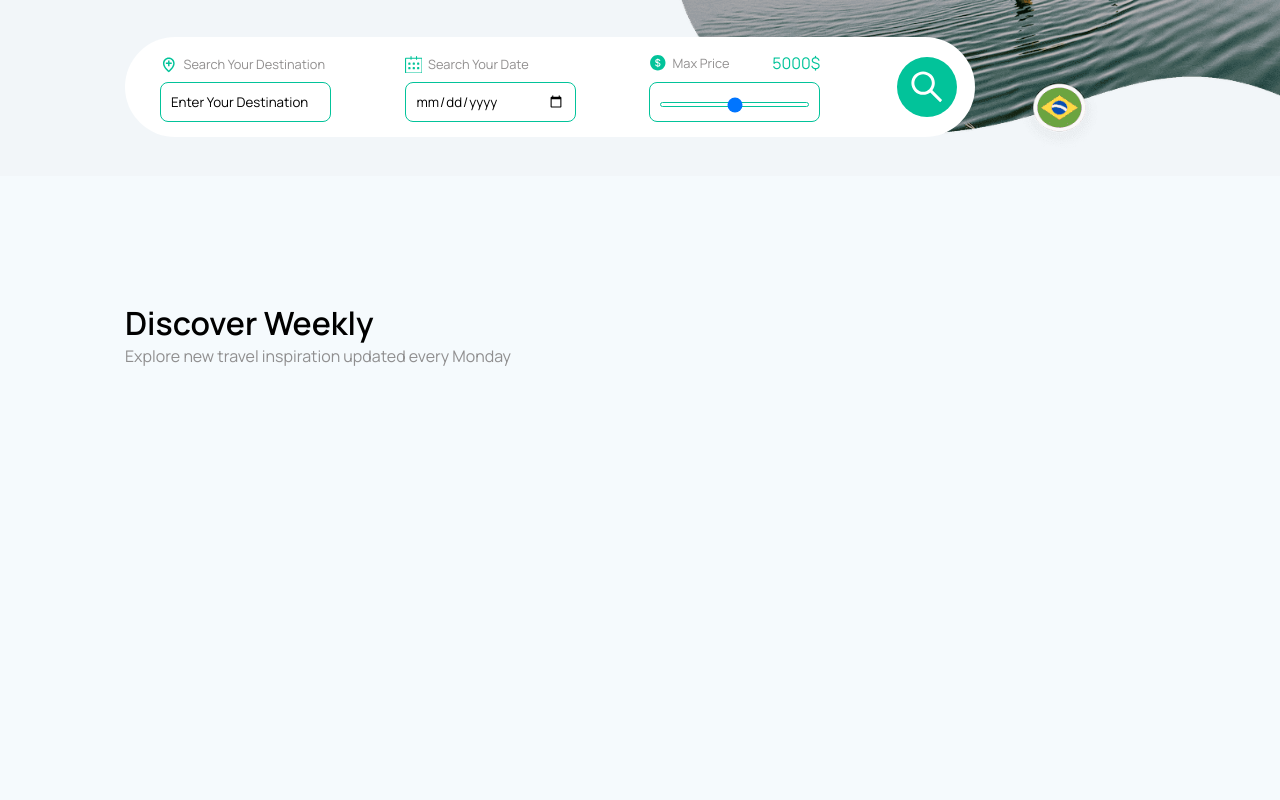
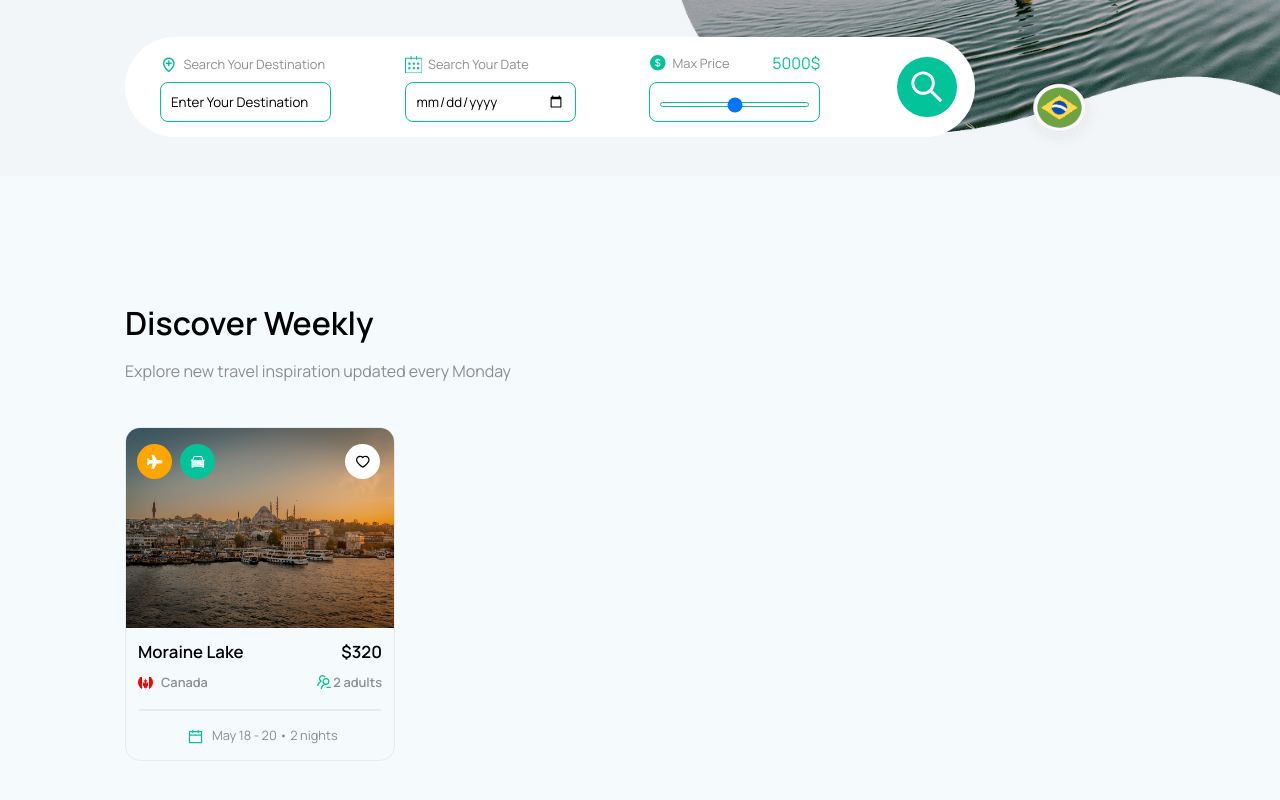
Before and after one commit to Aymsep/Travel_agency, a React (Create React App) app: page / in a window 1280 px wide. Shown: the part 396-1196 px from the top of the page. Before the commit the page ends 888 px from the top, so only its background shows below. Built offline with nearby package versions, Linux system fonts and the light colour scheme.

Commit message:
create a card components with all children

```diff
--- a/src/App.js
+++ b/src/App.js
@@ -5,7 +5,7 @@ import Discover from './Container/Discover/Discover'
 
 const App = () => {
   return (
-    <div>
+    <div >
       <Navbar/>
       <Header/>
       <Discover/>
--- a/src/Container/Discover/Discover.css
+++ b/src/Container/Discover/Discover.css
@@ -1,3 +1,7 @@
 .app__discover{
     padding: 125px;
 }
+
+.app__discover h1{
+    padding-bottom: 15px;
+}
--- a/src/Container/Discover/Discover.jsx
+++ b/src/Container/Discover/Discover.jsx
@@ -1,11 +1,54 @@
 import React from 'react'
+import Card from '../../components/Card/Card'
+import {AiOutlineUsergroupDelete,AiOutlineCalendar,AiTwotoneCar,AiOutlineHeart} from 'react-icons/ai'
+import {FaPlane} from 'react-icons/fa'
 import './Discover.css'
+import istanbul from '../../assets/istanbul.png'
+import canada from '../../assets/canada.png'
+import Flag from '../../components/Flag/Flag'
 
 const Discover = () => {
+    const url = "https://images.unsplash.com/photo-1613507681723-252eb6b66967?crop=entropy&cs=tinysrgb&fit=max&fm=jpg&ixid=MnwyMTAzMzB8MHwxfGFsbHx8fHx8fHx8fDE2Mjc1OTMzMTQ&ixlib=rb-1.2.1&q=80&w=1080&utm_source=travelities&utm_medium=referral&utm_campaign=api-credit"
   return (
     <div className="app__discover">
         <h1>Discover Weekly</h1>
         <p className="p-text">Explore new travel inspiration updated every Monday</p>
+        <div className="app__cards">
+            <Card>
+                <img src={istanbul} alt="" width="100%" height="200"/>
+
+                <div className="app_card-opt">
+                    <div className="opt-fly opt">
+                        <FaPlane/>
+                    </div>
+                    <div className="opt-car opt">
+                        <AiTwotoneCar/>
+                    </div>
+                    <div className="opt-heart opt">
+                        <AiOutlineHeart/>
+                    </div>
+                </div>
+
+                <div className="app_card-desc">
+                    <h3>Moraine Lake</h3>
+                    <h3>$320</h3>
+                </div>
+
+                <div className="app_card-info">
+                    <Flag/>
+                    <span className="p-text" >Canada</span>
+                    <AiOutlineUsergroupDelete/>
+                    <span className="p-text">2 adults</span>
+                </div>
+
+                <div className="app_card-line"></div>
+
+                <div className="app_card-time">
+                    <p className="p-text">   <AiOutlineCalendar/> May 18 - 20 • 2 nights</p>
+                </div>
+
+            </Card>
+        </div>
     </div>
   )
 }
--- /dev/null
+++ b/src/components/Card/Card.css
@@ -0,0 +1,96 @@
+.card{
+    margin-top:45px;
+    width: 270px;
+    height: auto;
+    padding-bottom: 15px;
+    border: 1px solid rgba(107, 107, 107, 0.11);
+    border-radius: 15px;
+    overflow: hidden;
+    position: relative;
+}
+
+.app_card-desc{
+    display: flex;
+    justify-content: space-between;
+    padding: 7px 12px;
+    font-size:.9rem;
+}
+
+.app_card-info{
+    display: flex;
+    align-items: center;
+    padding: 3px 12px;
+}
+.app_card-info svg{
+    margin-left: auto;
+    font-size: 18px;
+    color: var(--primary-color);
+}
+.app_card-info span{
+    font-size:.8rem;
+    font-weight: bold;
+}
+
+.app_card-line{
+    width: 90%;
+    margin: 15px auto;
+    height:2px;
+    background-color: rgba(107, 107, 107, 0.11);
+}
+
+.app_card-time{
+    display: flex;
+    justify-content: center;
+    align-items: center;
+}
+
+.app_card-time p{
+    font-size:.8rem;
+}
+
+.app_card-time svg{
+    margin-right:5px;
+    font-size: 17px;;
+    color: var(--primary-color);
+}
+
+.app_card-opt{
+    width: 100%;
+    display: flex;
+    gap: 8px;
+    position: absolute;
+    top: 1rem;
+    left: .7rem;
+}
+
+
+
+.opt{
+    width: 35px;
+    height: 35px;
+    border-radius: 50%;
+}
+
+.opt svg{
+    transform: translate(30%,30%);
+    vertical-align: middle;
+}
+
+.opt-fly{
+    background-color: orange;
+}
+.opt-fly svg{
+    color: white;
+}
+.opt-car svg{
+    color: white;
+}
+
+.opt-car{
+    background-color: var(--primary-color);
+}
+.opt-heart{
+    margin-right: 25px;
+    margin-left:auto ;
+    background-color: white;
+}
--- /dev/null
+++ b/src/components/Card/Card.jsx
@@ -0,0 +1,12 @@
+import React from 'react'
+import './Card.css'
+
+const Card = ({children}) => {
+  return (
+    <div className='card'>
+    {children}
+    </div>
+  )
+}
+
+export default Card
--- /dev/null
+++ b/src/components/Flag/Flag.css
@@ -0,0 +1,11 @@
+.flag-img{
+    margin-right: 8px;
+    width: 15px;
+    height: 15px;
+    border-radius:50%;
+    overflow: hidden;
+}
+.flag-img img{
+    width: 100%;
+    height: 100%;
+}
--- /dev/null
+++ b/src/components/Flag/Flag.jsx
@@ -0,0 +1,13 @@
+import React from 'react'
+import './Flag.css'
+import canada from '../../assets/canada.png'
+
+const Flag = ({imagePath}) => {
+  return (
+    <div className="flag-img">
+    <img src={canada} alt="" />
+    </div>
+  )
+}
+
+export default Flag
--- a/src/index.css
+++ b/src/index.css
@@ -17,7 +17,7 @@ svg{
 
 body{
   background-color: rgb(245, 250, 253);
-  overflow: hidden;
+  overflow-x: hidden;
 }
 
 
```
Also changed, not shown: src/assets/canada.png (added), src/assets/istanbul.png (added).
